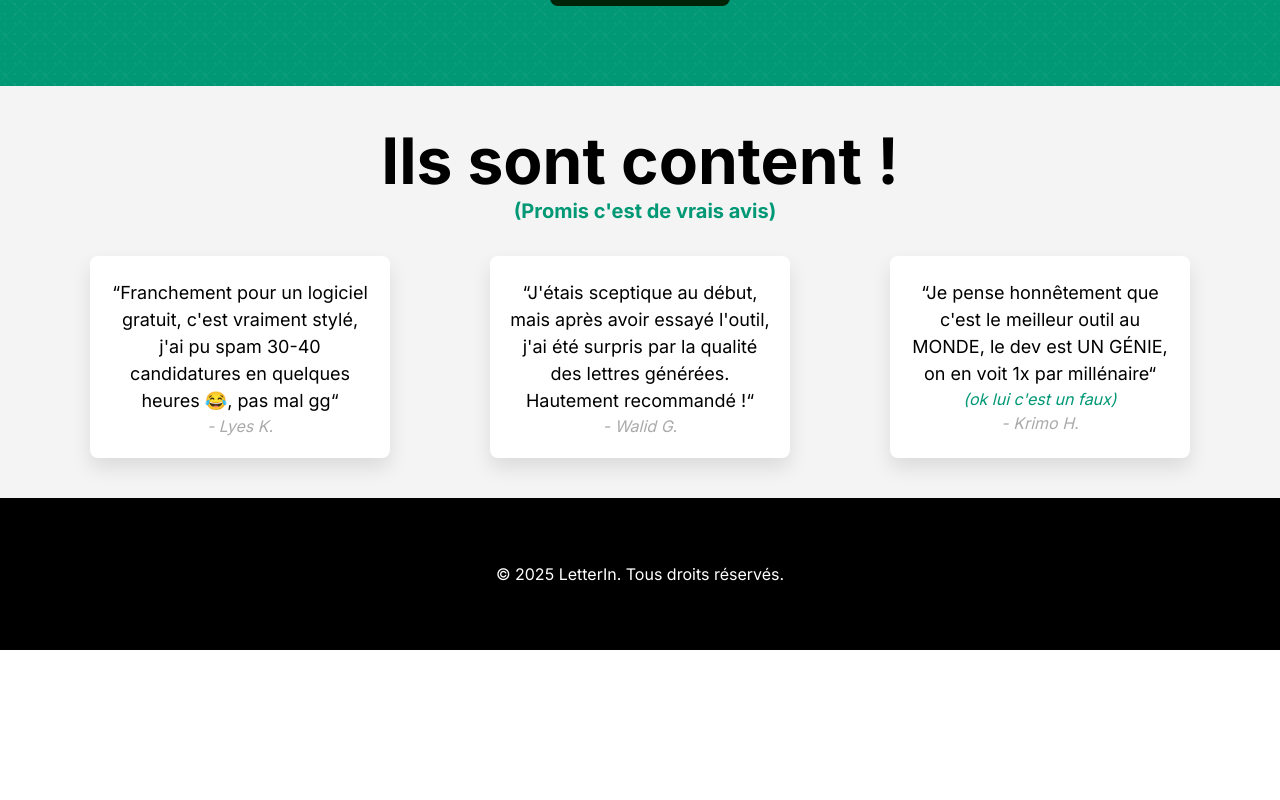
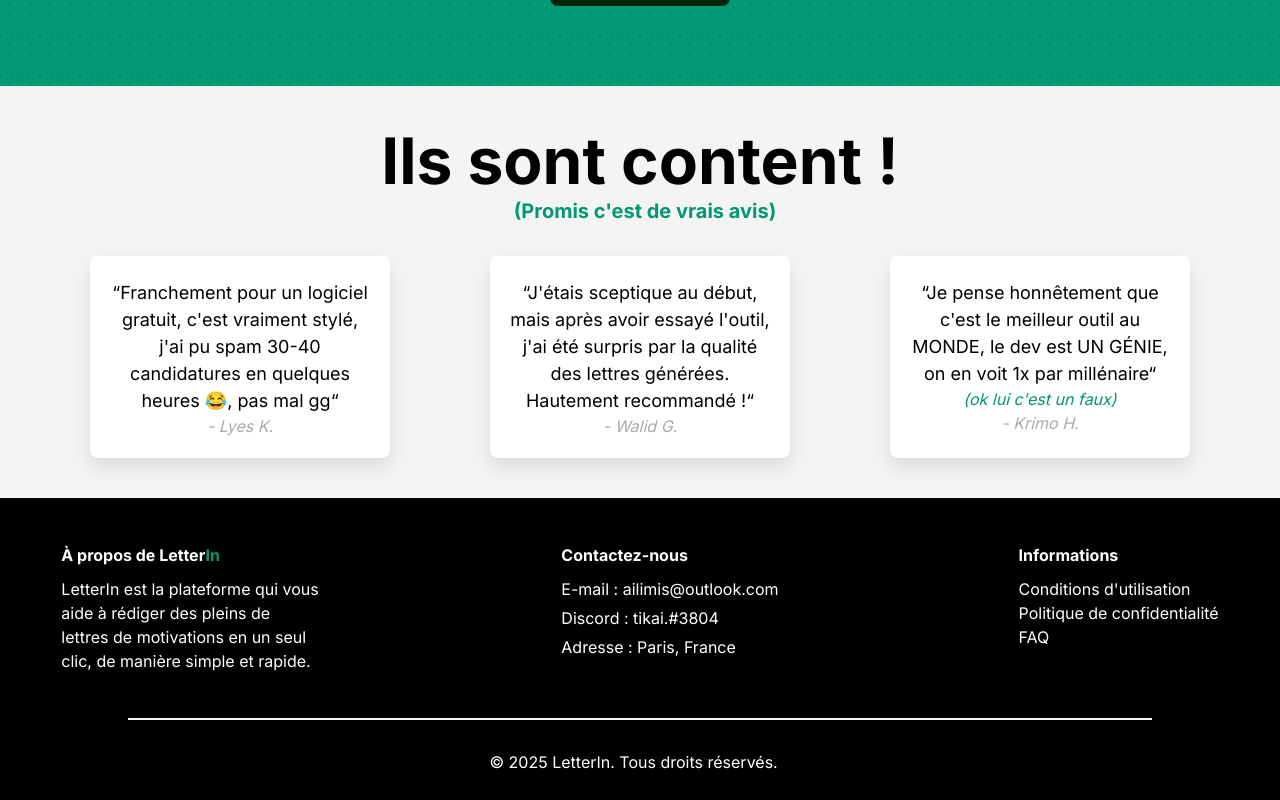
Before and after one commit to Tikai7/SaaS, a Next.js app in the folder frontend/: page / in a window 1280 px wide. Shown: the part 703-1503 px from the top of the page. Before the commit the page ends 1353 px from the top, so only its background shows below. Built offline with nearby package versions, Linux system fonts and the light colour scheme.

Commit message:
[FEAT] Better visual informations

```diff
--- a/frontend/components/footer.tsx
+++ b/frontend/components/footer.tsx
@@ -1,9 +1,44 @@
-import { containerStyles, textStyles } from "@/styles/style";
+import { containerStyles, textStyles, PALETTE } from "@/styles/style";
 
 export default function Footer() {
     return (
-        <footer style={containerStyles.footerContainer}>
-            <p style={textStyles.pFooter}>&copy; {new Date().getFullYear()} LetterIn. Tous droits réservés.</p>
+
+        <footer id="info-section" style={containerStyles.footerContainer}>
+            <div style={containerStyles.footerInfoContainer}>
+
+                <div style={containerStyles.footerCard}>
+                    <h3 style={textStyles.columnTitleStyle}>À propos de Letter<span style={{color : PALETTE.primary}}>In</span></h3>
+                    <p style={textStyles.columnTextStyle}>
+                        LetterIn est la plateforme qui vous aide à rédiger des pleins de lettres de motivations en un seul clic, de manière simple et rapide.
+                    </p>
+                </div>
+
+                <div style={containerStyles.footerCard}>
+                    <h3 style={textStyles.columnTitleStyle}>Contactez-nous</h3>
+                    <p style={textStyles.columnTextStyle} >
+                        E-mail : ailimis@outlook.com
+                    </p>
+                    <p style={textStyles.columnTextStyle}>
+                        Discord : tikai.#3804
+                    </p>
+                    <p style={textStyles.columnTextStyle}>
+                        Adresse : Paris, France
+                    </p>
+                </div>
+
+                <div style={containerStyles.footerCard}>
+                    <h3 style={textStyles.columnTitleStyle}>Informations</h3>
+                    <a href="#" style={textStyles.columnTextStyle}>Conditions d'utilisation</a><br/>
+                    <a href="#" style={textStyles.columnTextStyle}>Politique de confidentialité</a><br/>
+                    <a href="#" style={textStyles.columnTextStyle}>FAQ</a>
+                </div>
+
+            </div>
+
+            <hr style={{ width: '80%', border: `1px solid ${PALETTE.lightGray}`, margin: '20px auto' }} />
+            <p style={{...textStyles.pFooter, textAlign: 'center', width: '100%', paddingTop: '10px' }}>
+                &copy; {new Date().getFullYear()} LetterIn. Tous droits réservés.
+            </p>
         </footer>
     );
 }
--- a/frontend/components/header.tsx
+++ b/frontend/components/header.tsx
@@ -6,14 +6,14 @@ import { useState } from "react";
 export default function Header() {
     const [toastMessage, setToastMessage] = useState('')
     const [isToastVisible, setIsToastVisible] = useState(false)
+    const [selected, setSelected] = useState('')
 
     function handleDefault(page : string){
         let message = "Pas encore codé chef 🙈"
         if (page === "Acceuil")
             message = "T'es déjà là connard"
-        else if (page === "Logo")
-            message = "C'est juste un logo frero"
 
+        setSelected(page)
         setIsToastVisible(true)
         setToastMessage(message)
         setTimeout(() => {
@@ -25,13 +25,13 @@ export default function Header() {
     return (
         <header style={containerStyles.headerContainer}>
             <div>
-                <a onClick={()=>handleDefault("Logo")} style={{...textStyles.name, color:PALETTE.black}}>Letter<span style={textStyles.name}>In</span></a>
+                <a href="#" onClick={()=>handleDefault("Acceuil")} style={{...textStyles.name, color:PALETTE.black}}>Letter<span style={textStyles.name}>In</span></a>
             </div>
             <nav style={containerStyles.navContainer}>
-                <a href="#" onClick={()=>handleDefault("Acceuil")} style={linkStyles.navLink}>Accueil</a>
-                <a href="#" onClick={()=>handleDefault("About")} style={linkStyles.navLink}>À propos</a>
-                <a href="#" onClick={()=>handleDefault("Contact")} style={linkStyles.navLink}>Contact</a>
-                <a href="#" onClick={()=>handleDefault("Connexion")} style={linkStyles.navLink}>Connexion</a>
+                <a href="#" onClick={()=>handleDefault("Acceuil")} style={{...linkStyles.navLink, color : selected == "Acceuil" ? PALETTE.primary : PALETTE.black}}>Accueil</a>
+                <a href="#info-section" style={linkStyles.navLink}>À propos</a>
+                <a href="#info-section" style={linkStyles.navLink}>Contact</a>
+                <a href="#" onClick={()=>handleDefault("Connexion")} style={{...linkStyles.navLink, color : selected == "Connexion" ? PALETTE.primary : PALETTE.black}}>Connexion</a>
             </nav>
             {isToastVisible && (
                 <div
--- a/frontend/components/letter.tsx
+++ b/frontend/components/letter.tsx
@@ -7,13 +7,11 @@ import UserContext from "@/components/info"
 export default function Letter() {
 
     const [generatedCoverLetter, setGeneratedCoverLetter] = useState([] as string[]);
-    // CORRECTION 1: Initialisation de jobDescription avec au moins un élément
+    const [stateCoverLetter, setStateCoverLetter] = useState([] as boolean[])
     const [jobDescription, setJobDescription] = useState<string[]>(['']);
     const [resume, setResume] = useState('');
     const [guidelines, setGuidelines] = useState('');
     const [isLoading, setIsLoading] = useState(false);
-    // CORRECTION 2: numberOfJobs synchronisé avec la longueur de jobDescription
-    const [numberOfJobs, setNumberOfJobs] = useState(1);
     const [isModalXPOpen, setIsModalXPOpen] = useState(false);
     const [isModalGuidelinesOpen, setIsModalGuidelinesOpen] = useState(false);
     const [openLetters, setOpenLetters] = useState([] as boolean[])
@@ -41,13 +39,18 @@ export default function Letter() {
                 console.log('API Response:', response);
                 return formatGeneratedText(response["content"]);
             })
+            const stateLetter = apiResponses.map(response => {
+                return response["used_model"] !== "None"
+            })
             setGeneratedCoverLetter(coverLetters);
+            setStateCoverLetter(stateLetter)
             const initialOpenState = coverLetters.map((_, index) => index === 0);
             setOpenLetters(initialOpenState);
         }
         catch (error) {
             console.error('Error during API call:', error);
             setGeneratedCoverLetter(['An error occurred during generation. Please try again.']);
+            setStateCoverLetter([false])
         }
         setIsLoading(false);
     }
@@ -55,14 +58,12 @@ export default function Letter() {
     function handleAddJob() {
         if (jobDescription.length < MAX_JOB) {
             setJobDescription(oldDescriptions => [...oldDescriptions, '']);
-            setNumberOfJobs(old => old + 1);
         }
     }
 
     function handleRemoveJob(indexToDelete: number) {
         if (jobDescription.length > 1) {
             setJobDescription(oldDescriptions => oldDescriptions.filter((_, index) => index !== indexToDelete));
-            setNumberOfJobs(old => old - 1);
         }
     }
 
@@ -223,7 +224,7 @@ export default function Letter() {
                                 style={{
                                     ...textStyles.h3,
                                     textAlign: 'left',
-                                    color: PALETTE.primary,
+                                    color: stateCoverLetter[index]  ? PALETTE.primary : PALETTE.secondary,
                                     cursor: 'pointer',
                                     display: 'flex',
                                     justifyContent: 'space-between',
@@ -243,7 +244,12 @@ export default function Letter() {
                                             e.stopPropagation();
                                             copyToClipboard(content, index);
                                         }}
-                                        style={{ background: 'none', border: 'none', cursor: 'pointer', color: PALETTE.primary, padding: 0 }}
+                                        style={{ background: 'none',
+                                            border: 'none',
+                                            cursor: 'pointer',
+                                            color: stateCoverLetter[index]  ? PALETTE.primary : PALETTE.secondary,
+                                            padding: 0
+                                        }}
                                         title="Copier la lettre"
                                     >
                                         <MdContentCopy size={24} />
--- a/frontend/styles/style.tsx
+++ b/frontend/styles/style.tsx
@@ -69,13 +69,23 @@ export const textStyles = {
     },
     pFooter : {
         // borderTop: '1px solid #1a1a1a',
-        // padding : "1%"
+        // padding : "1%",
+        marginLeft: "-1%"
     },
     span: {
         fontSize: '16px',
         fontStyle: 'italic' as const,
         color : PALETTE.gray
     },
+    columnTitleStyle : {
+        fontWeight: 'bold',
+        marginBottom: '10px',
+        color: PALETTE.white,
+    },
+    columnTextStyle : {
+        marginBottom: '5px',
+        color: PALETTE.white,
+    }
 };
 
 
@@ -248,10 +258,15 @@ export const containerStyles = {
         textAlign: 'center' as const,
     },
     footerContainer : {
+        display : "flex",
+        flexDirection : "column" as const,
+        alignItems : "center",
+        justifyContent : "center",
         backgroundColor: PALETTE.black,
         color: PALETTE.white,
-        textAlign: 'center' as const,
-        padding: "5%",
+        textAlign: 'left' as const,
+        padding: "2% 0",
+        width : "100%"
     },
     testimonialsContainer: {
         display: 'flex',
@@ -266,7 +281,6 @@ export const containerStyles = {
         borderRadius: '8px',
         boxShadow: '0 10px 20px rgba(0, 0, 0, 0.1)',
         maxWidth: '300px',
-
     },
     generatedLetterContainer: {
         marginTop: '1%',
@@ -290,4 +304,15 @@ export const containerStyles = {
         backgroundColor: PALETTE.white,
         color: PALETTE.text,
     },
+    footerInfoContainer : {
+        display: 'flex',
+        justifyContent: 'center',
+        gap: '200px',
+        flexWrap: 'wrap' as const,
+    },
+    footerCard: {
+        backgroundColor: PALETTE.black,
+        padding: '20px',
+        maxWidth: '300px',
+    },
 };
```
Also changed, not shown: frontend/components/testimonials.tsx (indentation only), 2 other files (tests, documents, lock files or other folders).
